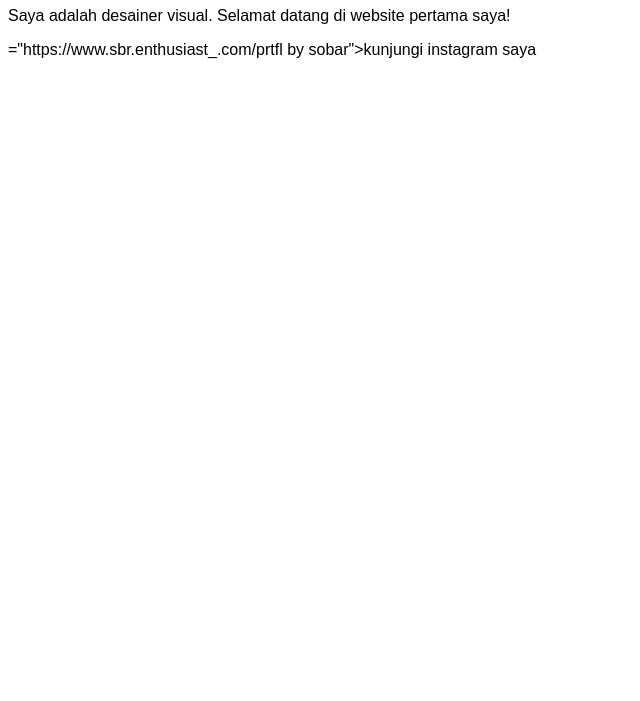
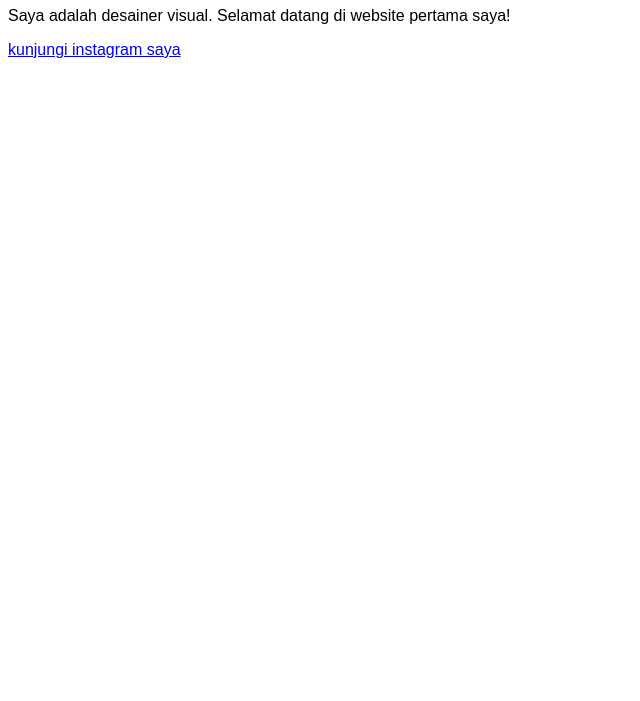
Before and after one commit to SobarrSoFarr/sobar-visual-desaign, a plain HTML site: page index.html in a window 1280 px wide. Shown: the part 99-800 px from the top of the page, without its empty margins (0-640 px from the left). Drawn offline with Linux system fonts and the light colour scheme.

Commit message:
Update index.html

```diff
--- a/index.html
+++ b/index.html
@@ -10,7 +10,9 @@
    <h1>Sobarruddin</h1>
    <p>Saya adalah desainer visual.
 Selamat datang di website pertama saya!</p>
-   <a>="https://www.sbr.enthusiast_.com/prtfl by sobar">kunjungi
+   <a
+href="https://www.sbr.enthusiast_.com/prtflbysobar">kunjungi
 instagram saya</a>
+   </div>
 </body>
 </html>
```
